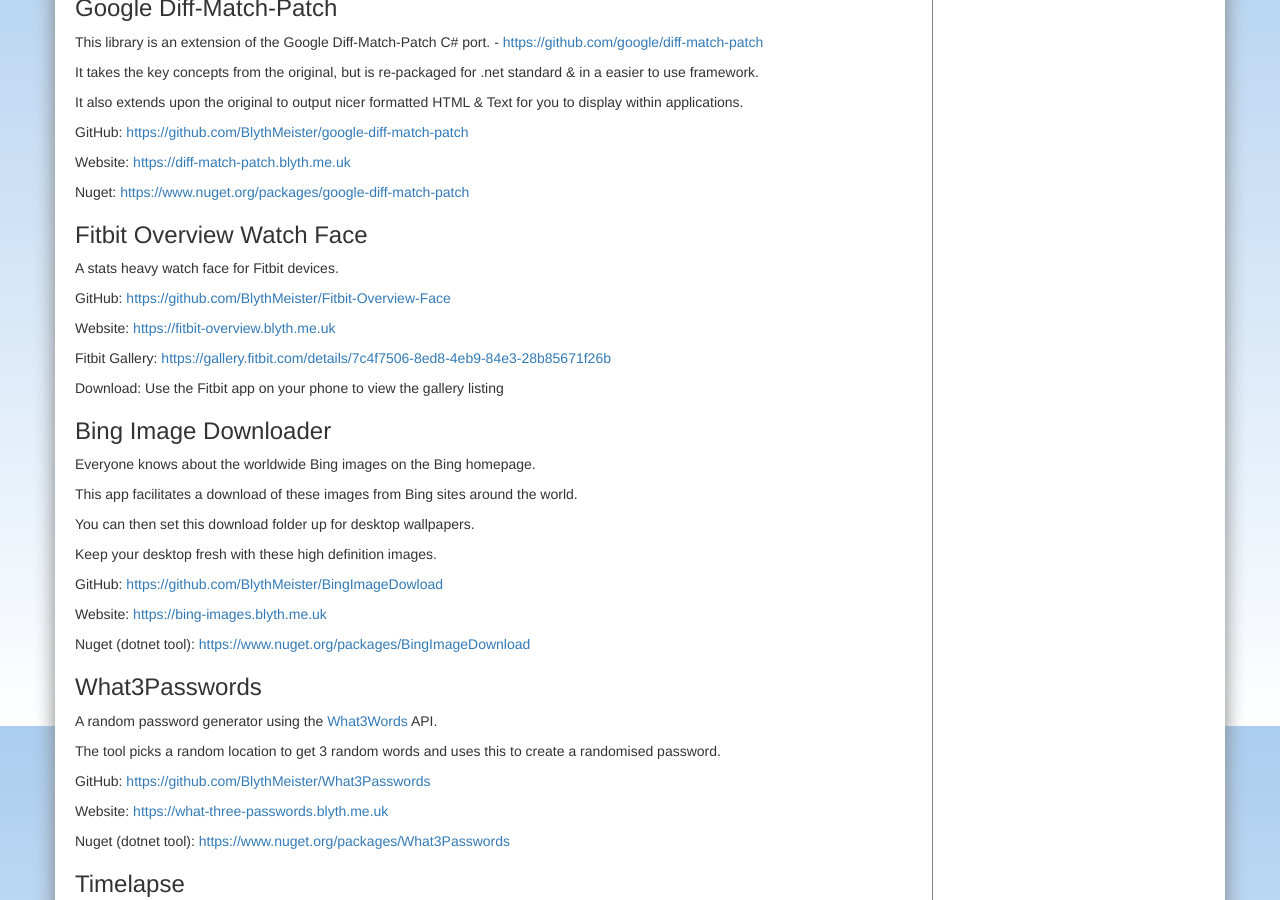
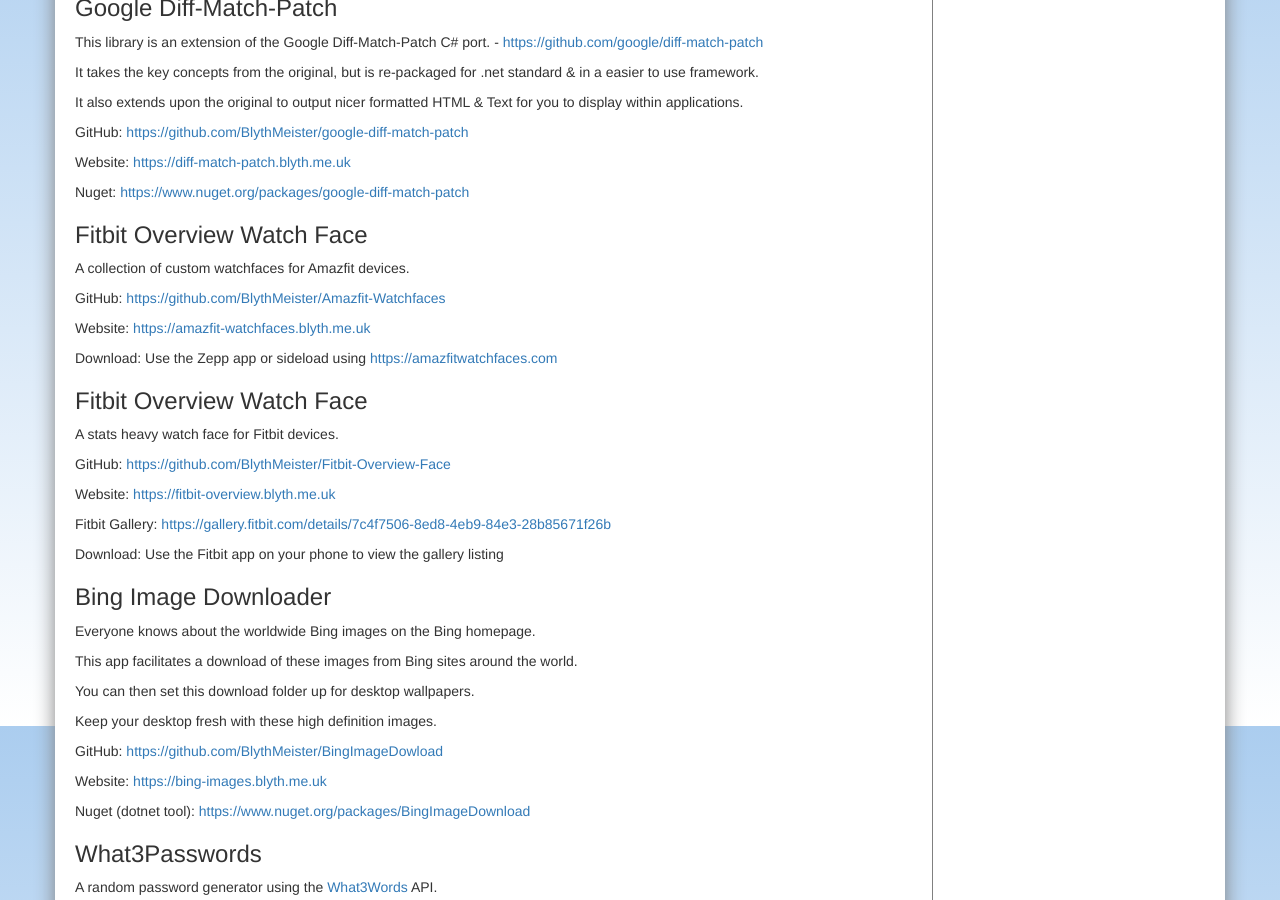
Before and after one commit to BlythMeister/blyth.me.uk, a Jekyll site: the page built from software/mine/index.md, in a window 1280 px wide and 900 px high, scrolled down 1074 px. Built offline with Jekyll 4.4.1, drawn with Linux system fonts in a browser that asks for light colours; nearby versions of some CDN libraries.

Commit message:
Update index.md with Amazfit watchfaces info
Added information about custom watchfaces for Amazfit devices and updated Fitbit Overview Watch Face details.

```diff
--- a/software/mine/index.md
+++ b/software/mine/index.md
@@ -72,6 +72,16 @@
 
 ### Fitbit Overview Watch Face
 
+A collection of custom watchfaces for Amazfit devices.
+
+GitHub: <https://github.com/BlythMeister/Amazfit-Watchfaces>
+
+Website: <https://amazfit-watchfaces.blyth.me.uk>
+
+Download: Use the Zepp app or sideload using <https://amazfitwatchfaces.com>
+
+### Fitbit Overview Watch Face
+
 A stats heavy watch face for Fitbit devices.
 
 GitHub: <https://github.com/BlythMeister/Fitbit-Overview-Face>
```
